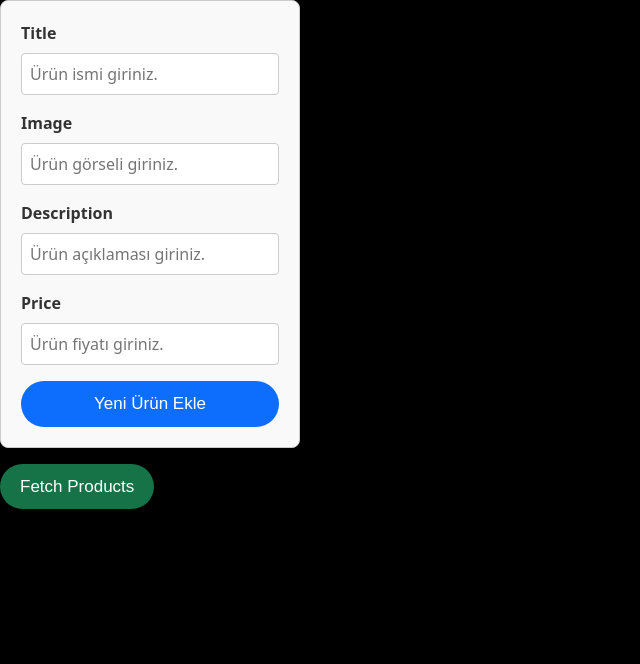
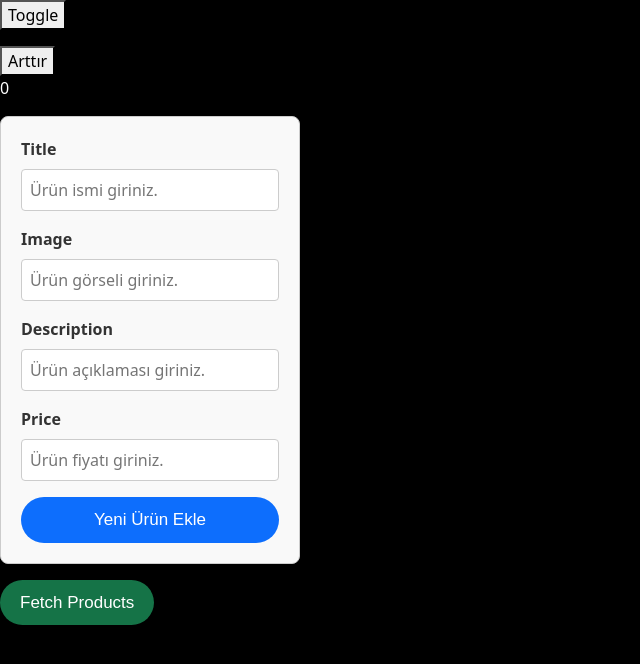
Before and after one commit to CodeCoder96/sbm-react-egitimi, a React (Vite) app: page / in a window 1280 px wide. Shown: the top 664 px of the page, without its empty margins (0-640 px from the left). Built offline with nearby package versions, Linux system fonts and the light colour scheme.

Commit message:
useEffect hook

```diff
--- a/src/App.jsx
+++ b/src/App.jsx
@@ -1,8 +1,42 @@
+import { useEffect, useState } from "react";
 import Products from "./components/Products/Products";
 
 function App() {
+  const [toggleText, setToggleText] = useState(false);
+  const [counter, setCounter] = useState(0);
+
+  // component ilk yüklendiğinde çalışsın
+  useEffect(() => {
+    console.log("component ilk yüklendiğinde çalıştı!");
+  }, []);
+
+  // component güncellendiğinde çalışsın
+  useEffect(() => {
+    console.log("component güncellendiğinde çalıştı!");
+  }, [toggleText]);
+
+  console.log("re-rendered!");
+
   return (
     <div className="app">
+      <button onClick={() => setToggleText(!toggleText)}>Toggle</button>
+      <p
+        className="text-white"
+        style={{
+          color: "white",
+        }}
+      >
+        {toggleText && "Text"}
+      </p>
+      <button onClick={() => setCounter(counter + 1)}>Arttır</button>
+      <p
+        className="text-white"
+        style={{
+          color: "white",
+        }}
+      >
+        {counter}
+      </p>
       <Products />
     </div>
   );
--- a/src/components/Products/AddNewProduct.jsx
+++ b/src/components/Products/AddNewProduct.jsx
@@ -73,12 +73,14 @@ function AddNewProduct(props) {
 
   return (
     <form className="product-form" onSubmit={handleSubmit}>
+      {isShowModal && (
         <Modal
           title={"Form Hatası!"}
           description={"Inputlar boş geçilemez!"}
           isShowModal={isShowModal}
           setIsShowModal={setIsShowModal}
         />
+      )}
       {productInputs.map((input, index) => (
         <ProductInput
           key={index}
--- a/src/components/UI/Modal.jsx
+++ b/src/components/UI/Modal.jsx
@@ -1,7 +1,18 @@
 import { createPortal } from "react-dom";
 import PropTypes from "prop-types";
+import { useEffect } from "react";
 
 const Modal = ({ isShowModal = true, setIsShowModal, title, description }) => {
+
+  useEffect(() => {
+    console.log("modal dom'a yüklendi!");
+
+    // clean-up function
+    return () => {
+      console.log("modal dom'dan kaldırıldı!");
+    };
+  }, []);
+
   if (!isShowModal) {
     return null;
   }
```
Lines whose indentation alone changed are shown as unchanged.
